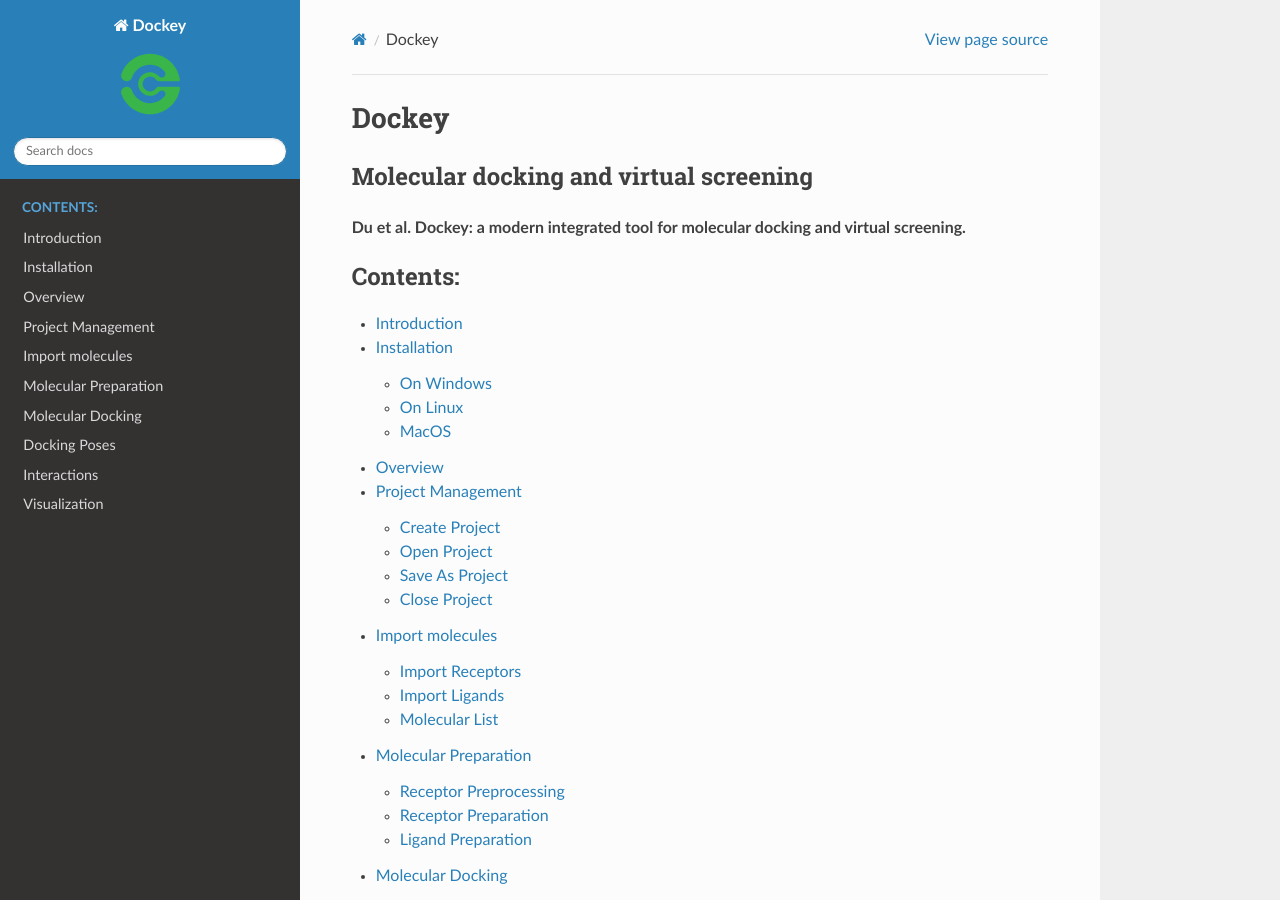
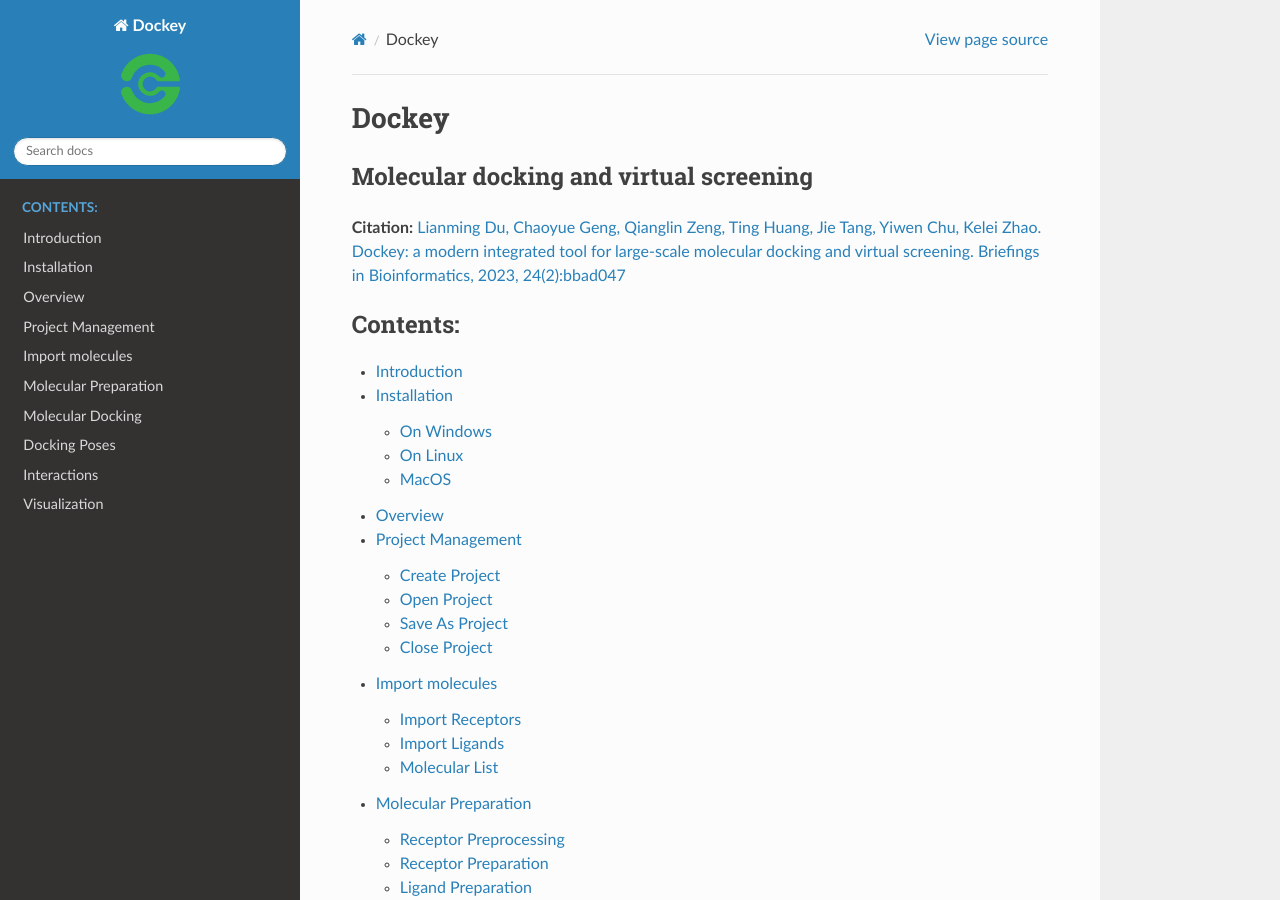
Before and after one commit to lmdu/dockey, a Sphinx documentation site: the page built from docs/index.rst, in a window 1280 px wide and 900 px high. Built offline with Sphinx 7.4.7 and the Read the Docs theme 2.0.0, drawn with Linux system fonts in a browser that asks for light colours.

```diff
--- a/docs/index.rst
+++ b/docs/index.rst
@@ -9,7 +9,7 @@ Dockey
 Molecular docking and virtual screening
 ---------------------------------------
 
-**Du et al. Dockey: a modern integrated tool for molecular docking and virtual screening.**
+**Citation:** `Lianming Du, Chaoyue Geng, Qianglin Zeng, Ting Huang, Jie Tang, Yiwen Chu, Kelei Zhao. Dockey: a modern integrated tool for large-scale molecular docking and virtual screening. Briefings in Bioinformatics, 2023, 24(2):bbad047 <https://doi.org/10.1093/bib/bbad047>`_
 
 .. toctree::
    :maxdepth: 2
```
Also changed, not shown: README.md (+4 -1 lines).
